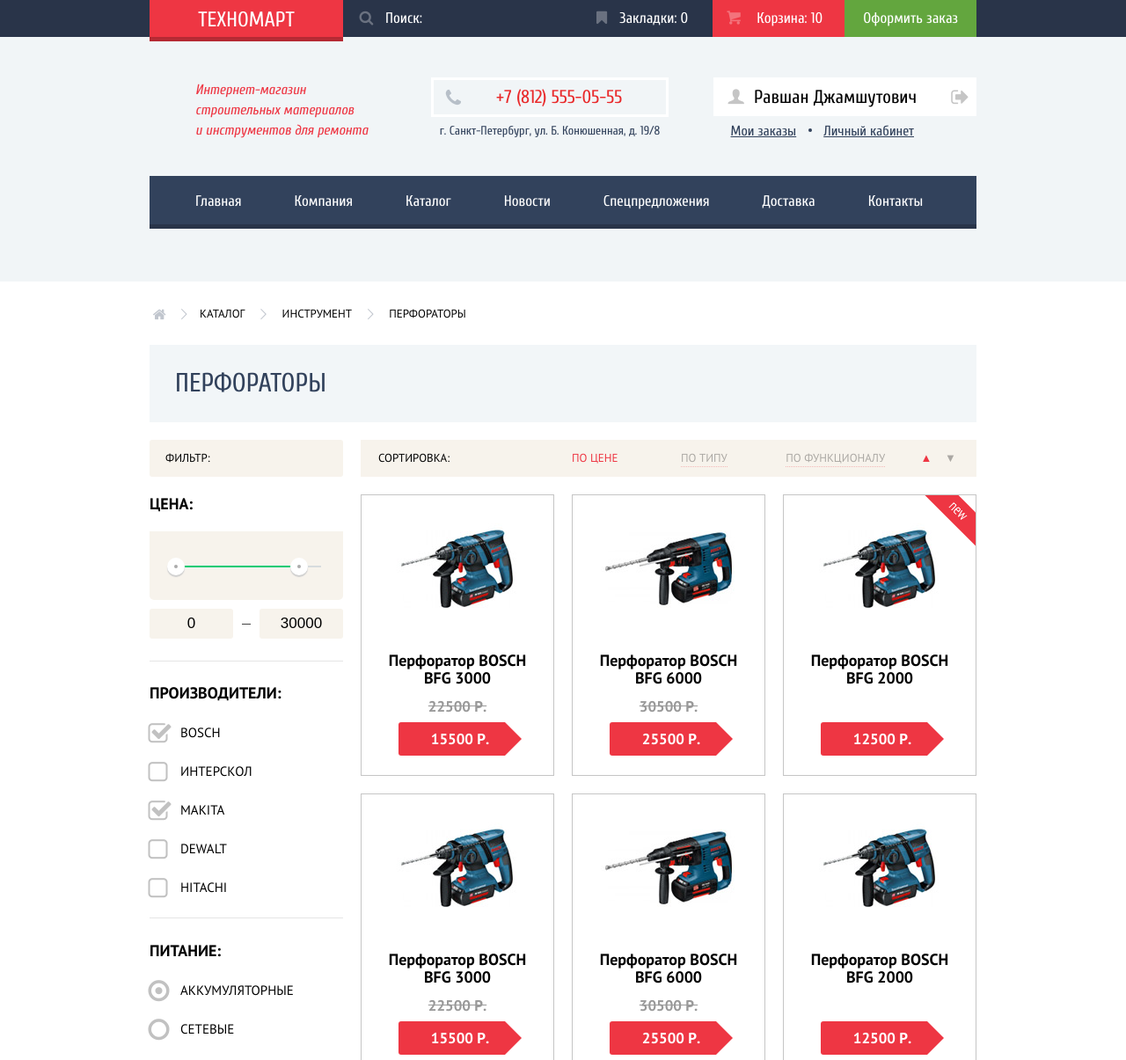
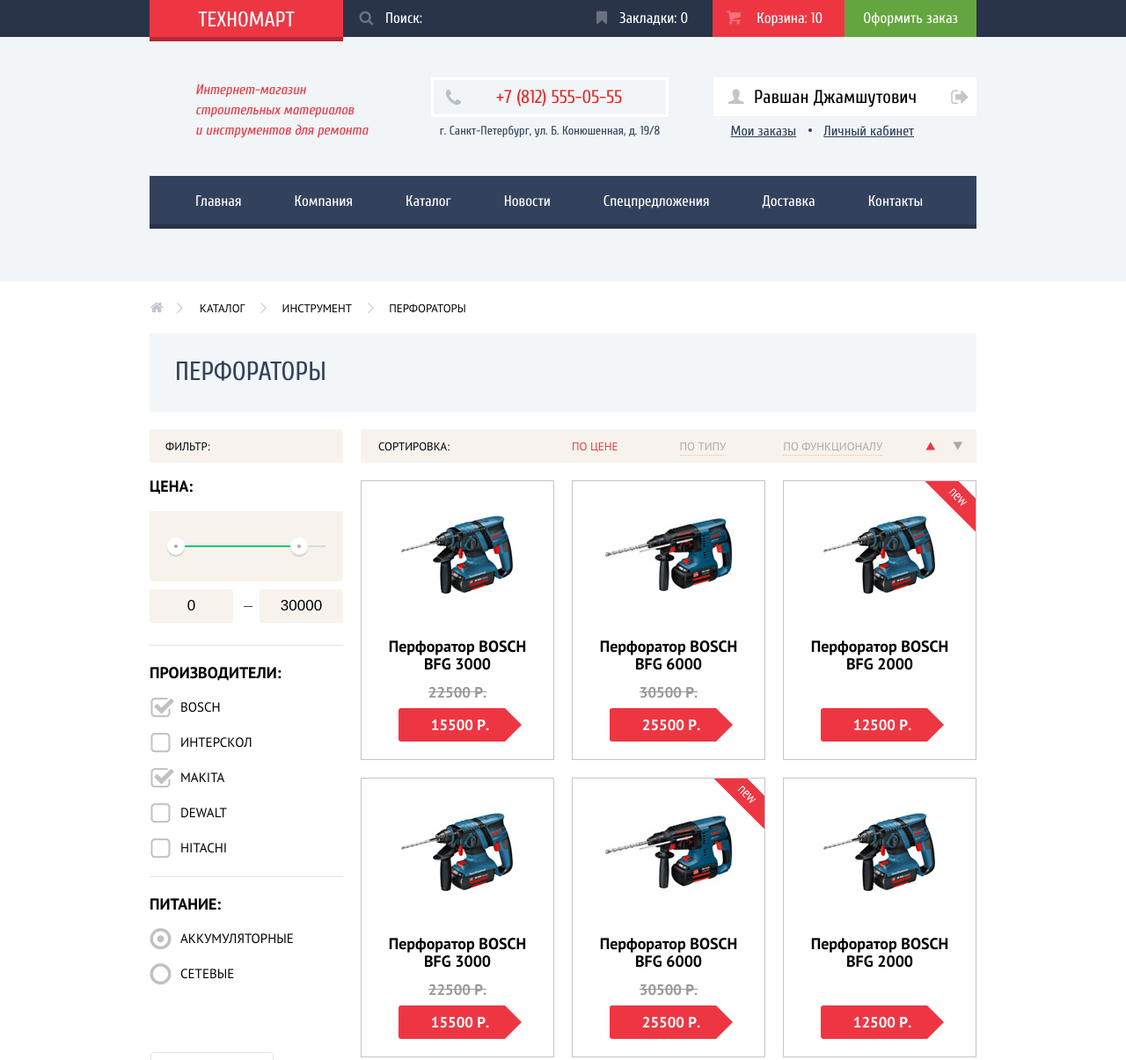
Before and after one commit to smershussr/20598-technomart, a plain HTML site: page catalog.html in a window 1280 px wide. Shown: the top 1205 px of the page at 88% size. Drawn offline with Linux system fonts and the light colour scheme.

Commit message:
Скорректировал CSS для каталога товаров по Pixel Perfect

```diff
--- a/catalog.html
+++ b/catalog.html
@@ -111,12 +111,12 @@
           <div class="products clearfix">
             <div class="products-sorting clearfix">
                 <div class="sorting-title">Сортировка:</div>
-                <div class="sorting-options">
+                <div class="sorting-options clearfix">
                   <a class="option option-active" href="#">По цене</a>
                   <a class="option" href="#">По типу</a>
                   <a class="option" href="#">По функционалу</a>
-                  <a class="option option-active" href="#">▲</a>
-                  <a class="option" href="#">▼</a>
+                  <a class="option dir-up option-active" href="#"></a>
+                  <a class="option dir-down" href="#"></a>
                 </div>
             </div>
             <article class="products-item">
@@ -159,7 +159,7 @@
               <div class="price-old">22500 Р.</div>
               <div class="price">15500 Р.</div>
             </article>
-            <article class="products-item file-new">
+            <article class="products-item flag-new">
               <div class="actions actions-hidden">
                   <a href="#" class="btn btn-buy">Купить</a>
                   <a href="#" class="btn btn-bookmark">В закладки</a>
--- a/css/style.css
+++ b/css/style.css
@@ -169,7 +169,9 @@
 .home::before,
 .breadcrumbs a::after,
 input[type="checkbox"] + label::before,
-input[type="radio"] + label::before {
+input[type="radio"] + label::before,
+.dir-up::before,
+.dir-down::before {
   display: inline-block;
   width: 1em;
   margin-right: 0.2em;
@@ -988,7 +990,7 @@
   display: none;
   width: 218px;
   height: 88px;
-  padding: 40px 0;
+  padding: 43px 0 43px 1px;
   font-family: "Cuprum", "Arial", "Helvetica", sans-serif;
   background-color: #ffffff;
 }
@@ -996,8 +998,8 @@
 .actions .btn-buy,
 .actions .btn-bookmark {
   display: block;
-  width: 135px;
-  margin: 0 auto 7px;
+  width: 137px;
+  margin: 0 auto 8px;
   padding: 10px 0;
   font-size: 14px;
   background-color: #63a63e;
@@ -1343,14 +1345,17 @@
 
 /********* КАТАЛОГ *********/
 
+main.page-catalog {
+  padding-top: 19px;
+}
+
 .breadcrumbs {
-  margin-top: 25px;
-  margin-bottom: 23px;
+  margin-bottom: 16px;
   padding: 0;
 }
 
 .breadcrumbs .home {
-padding-right: 18px;
+  padding-right: 18px;
 }
 
 .breadcrumbs a {
@@ -1362,20 +1367,10 @@
   color: #000000;
 }
 
-.breadcrumbs .home::before {
-  content: "🏠";
-  position: absolute;
-  top: -1px;
-  left: 0;
-  font-size: 16px;
-  line-height: 20px;
-  color: #c1c6ce;
-}
-
 .breadcrumbs a::after {
   content: "\3e";
   position: absolute;
-  top: -1px;
+  top: -2px;
   right: -31px;
   font-size: 14px;
   line-height: 20px;
@@ -1383,6 +1378,22 @@
   pointer-events: none
 }
 
+.breadcrumbs .home::before {
+  content: "🏠";
+  position: absolute;
+  top: -2;
+  left: -3px;
+  font-size: 16px;
+  line-height: 20px;
+  color: #c1c6ce;
+}
+
+.breadcrumbs .home::after {
+  right: -26px;
+}
+
+
+
 .breadcrumbs .current::after {
   display: none;
 }
@@ -1390,7 +1401,7 @@
 .page-title {
   margin: 0;
   margin-bottom: 20px;
-  padding: 29px 25px 29px 29px;
+  padding: 29px 25px 30px 29px;
   font-size: 30px;
   line-height: 30px;
   font-weight: normal;
@@ -1411,7 +1422,7 @@
 }
 
 .filters-title {
-  padding: 12px 18px;
+  padding: 11px 18px 9px;
   font-size: 13px;
   line-height: 18px;
   background-color: #f7f3ec;
@@ -1427,8 +1438,8 @@
  }
 
 .price-block-title {
-  padding-top: 16px;
-  padding-bottom: 16px;
+  padding-top: 12px;
+  padding-bottom: 13px;
 }
 
 .range-filter {
@@ -1438,9 +1449,9 @@
 
 .range-controls {
   position: relative;
-  height: 39px;
-  margin-bottom: 10px;
-  padding: 39px 25px;
+  height: 41px;
+  margin-bottom: 9px;
+  padding: 39px 20px 39px 25px;
   padding-bottom: 0;
   background-color: #f7f3ec;
   border-bottom-left-radius: 5px;
@@ -1453,7 +1464,7 @@
 }
 
 .range-controls .bar {
-  width: 140px;
+  width: 145px;
   height: 2px;
   background: #00ca74;
 }
@@ -1488,7 +1499,7 @@
   display: inline-block;
   width: 75px;
   margin-right: 30px;
-  padding: 8px 10px;
+  padding: 10px;
   font-size: 17px;
   line-height: 18px;
   text-align: center;
@@ -1507,7 +1518,7 @@
   content: "";
   position: absolute;
   top: 50%;
-  left: 105px;
+  left: 107px;
   width: 10px;
   height: 1px;
   font-size: 16px;
@@ -1523,23 +1534,23 @@
 }
 
 .filter-block-separator:first-of-type {
-  margin-bottom: 21px;
+  margin-bottom: 16px;
 }
 
 .filter-block-separator:first-of-type + .filter-block {
-  margin-bottom: 21px;
+  margin-bottom: 22px;
+}
+
+.filter-block-title {
+  margin-bottom: 14px;
 }
 
 .filter-block-separator:last-of-type {
-  margin-bottom: 22px;
+  margin-bottom: 16px;
 }
 
 .filter-block-separator:last-of-type + .filter-block {
-  margin-bottom: 65px;
-}
-
-.filter-block-title {
-  margin-bottom: 20px;
+  margin-bottom: 79px;
 }
 
 input[type="checkbox"],
@@ -1555,7 +1566,7 @@
 input[type="radio"] + label {
   position: relative;
   display: block;
-  margin-bottom: 24px;
+  margin-bottom: 20px;
   padding-left: 35px;
   font-size: 15px;
   line-height: 20px;
@@ -1566,28 +1577,28 @@
   content: "\2610";
   position: absolute;
   top: 2px;
-  left: -10px;
+  left: -7px;
   font-size: 28px;
   color: #c1c1c1;
 }
 
 input[type="checkbox"]:checked + label::before {
   content: "\2611";
-  left: -8px;
+  left: -5px;
 }
 
 input[type="radio"] + label::before {
   content: "\25cb";
   position: absolute;
   top: 1px;
-  left: -9px;
+  left: -7px;
   font-size: 28px;
   color: #c1c1c1;
 }
 
 input[type="radio"]:checked + label::before {
   content: "\25cf";
-  left: -9px;
+  left: -7px;
 }
 
 input[type="checkbox"] + label:hover::before,
@@ -1609,8 +1620,9 @@
 }
 
 .btn-filter {
-  width: 138px;
-  height: 36px;
+  width: 140px;
+  height: 38px;
+  margin-left: 1px;
   font-size: 13px;
   color: #000000;
   background-color: #ffffff;
@@ -1625,8 +1637,9 @@
 }
 
 .products-sorting {
+  position: relative;
   margin-bottom: 20px;
-  padding: 12px 20px 11px;
+  padding: 11px 0 8px 20px;
   font-size: 13px;
   line-height: 18px;
   font-family: "PT Sans", "Arial", "Helvetica", sans-serif;
@@ -1637,52 +1650,50 @@
 .sorting-title {
   float: left;
   width: 200px;
-  /*display: inline-block;
-  vertical-align: top;*/
 }
 
 .sorting-options {
   float: right;
-  width: 440px;
-  /*display: inline-block;
-  vertical-align: top;*/
-/*font-size: 0;*/
+  width: 460px;
 }
 
 .sorting-options .option {
-  display: inline-block;
+  float: left;
   font-size: 13px;
-  vertical-align: top;
+  line-height: 18px;
   text-decoration: none;
   color: #000000;
   border-bottom: 1px dotted #ee3643;
   opacity: 0.3;
 }
 
+.dir-up::before,
+.dir-down::before {
+  content: "\25b2";
+  position: absolute;
+  top: 9px;
+  right: 36px;
+  width: ;
+  font-size: 23px;
+  line-height: 20px;
+}
+
+.dir-down::before {
+  content: "\25bc";
+  right: 5px;
+}
+
 .sorting-options .option:hover {
   border-bottom-style: solid;
   opacity: 1;
 }
 
 .sorting-options .option:first-child {
-  margin-right: 68px;
+  margin-right: 70px;
 }
 
 .sorting-options .option:nth-child(2) {
-  margin-right: 63px;
-}
-
-.sorting-options .option:nth-child(3) {
-  margin-right: 37px;
-}
-
-.sorting-options .option:nth-child(4) {
-  margin-right: 11px;
-}
-
-.sorting-options .option:last-child,
-.sorting-options .option:nth-last-child(2) {
-  border-bottom: none;
+  margin-right: 65px;
 }
 
 .sorting-options .option-active {
@@ -1695,7 +1706,7 @@
 .products .products-item {
     float: left;
     width: 218px;
-    min-height: 318px;
+    min-height: 316px;
     margin-right: 20px;
     margin-bottom: 20px;
     border: 1px solid #c5c5c5;
@@ -1708,13 +1719,13 @@
 .catalog-panigator {
   float: left;
   width: 700px;
-  margin-top: 52px;
+  margin-top: 32px;
   font-family: "PT Sans", "Arial", "Helvetica", sans-serif;
 }
 
 .catalog-panigator .btn {
   min-width: 38px;
-  margin-right: 5px;
+  margin-right: 7px;
   color: #000000;
   border: 1px solid #e5e5e5;
   border-radius: 3px;
@@ -1755,7 +1766,7 @@
 }
 
 .products-about .about-description:last-child {
-  margin-bottom: 0;
+  margin-bottom: 30px;
 }
 
 /***************************** ФУТЕР *****************************/
@@ -1861,7 +1872,7 @@
 }
 
 .footer-bottom {
-  padding: 38px 0;
+  padding: 38px 0 28px;
   font-size: 16px;
   line-height: 18px;
   color: #ffffff;
```
